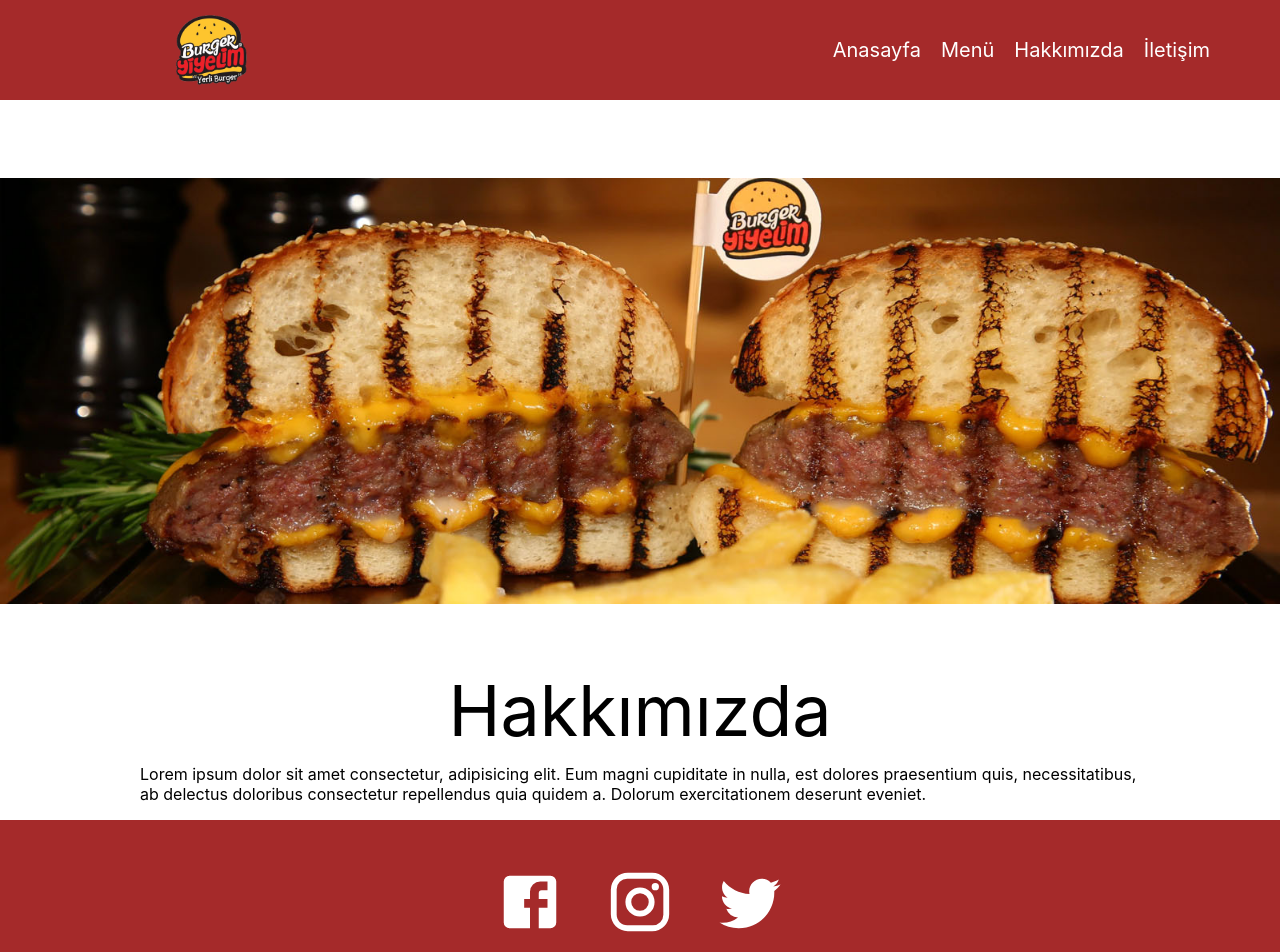
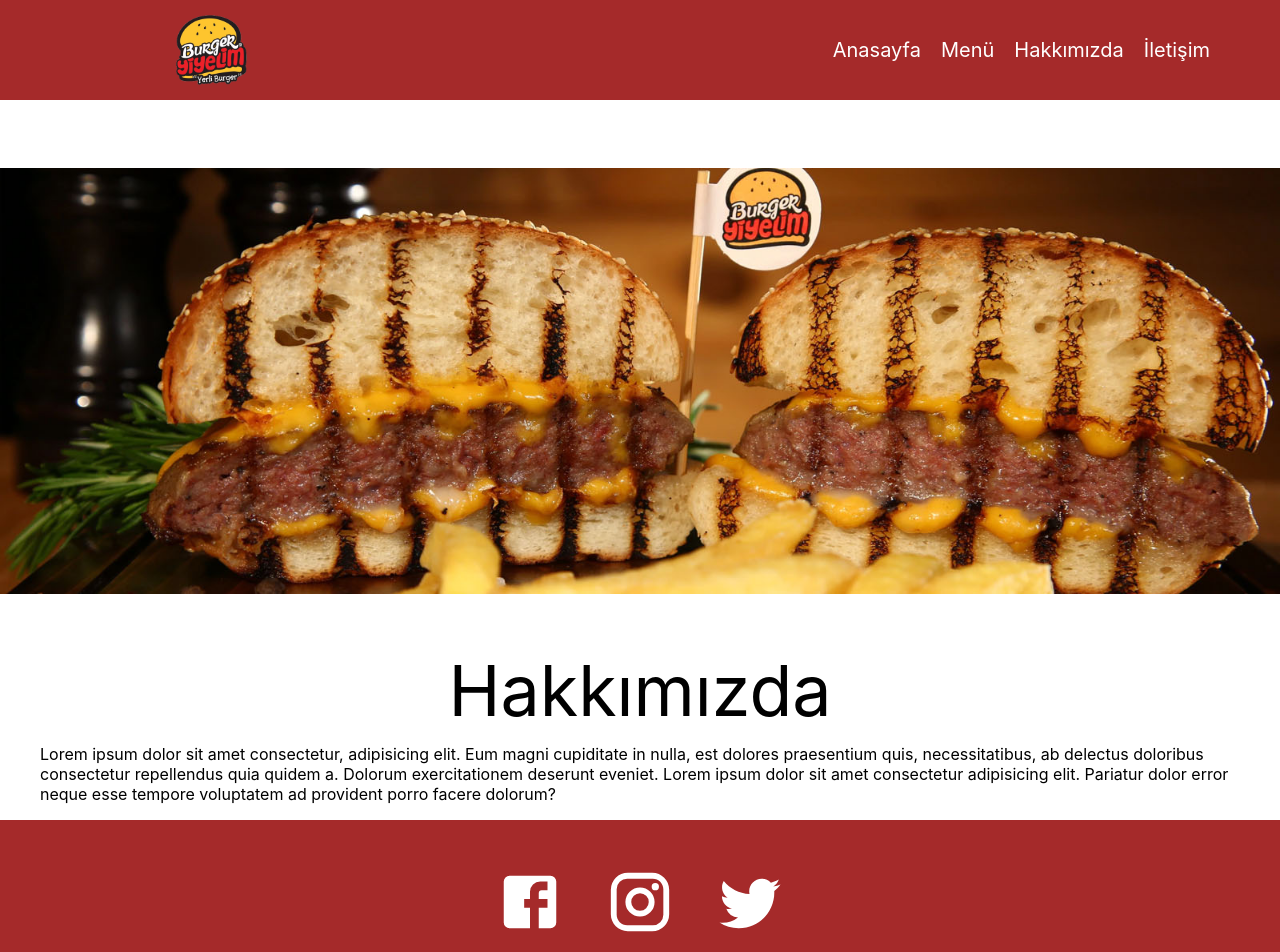
Before and after one commit to Tolga-Ozd/BurgerProjesi, a React (Create React App) app: page /about in a window 1280 px wide. Shown: the top 952 px of the page. Built offline with nearby package versions, Linux system fonts and the light colour scheme.

Commit message:
about fixed

```diff
--- a/src/components/About.js
+++ b/src/components/About.js
@@ -9,7 +9,7 @@ export const About = () => {
 
       <div className='aboutBottom'>
         <h1>Hakkımızda</h1>
-        <p>Lorem ipsum dolor sit amet consectetur, adipisicing elit. Eum magni cupiditate in nulla, est dolores praesentium quis, necessitatibus, ab delectus doloribus consectetur repellendus quia quidem a. Dolorum exercitationem deserunt eveniet.</p>
+        <p>Lorem ipsum dolor sit amet consectetur, adipisicing elit. Eum magni cupiditate in nulla, est dolores praesentium quis, necessitatibus, ab delectus doloribus consectetur repellendus quia quidem a. Dolorum exercitationem deserunt eveniet. Lorem ipsum dolor sit amet consectetur adipisicing elit. Pariatur dolor error neque esse tempore voluptatem ad provident porro facere dolorum?</p>
       </div>
    </div>
   );
--- a/src/components/Menu.js
+++ b/src/components/Menu.js
@@ -14,7 +14,7 @@ export const Menu = () => {
                   <MenuItem
                   key ={key}
                   image = {menuItem.image}
-                  name = {menuItem.image}
+                  name = {menuItem.name}
                   content = {menuItem.content}
                   price = {menuItem.price}
 
--- a/src/styles/About.css
+++ b/src/styles/About.css
@@ -22,7 +22,7 @@
 }
 
 .aboutBottom p {
-  width: 1000px;
+  width: 1200px;
 }
 
 .about .aboutBottom h1 {
```
